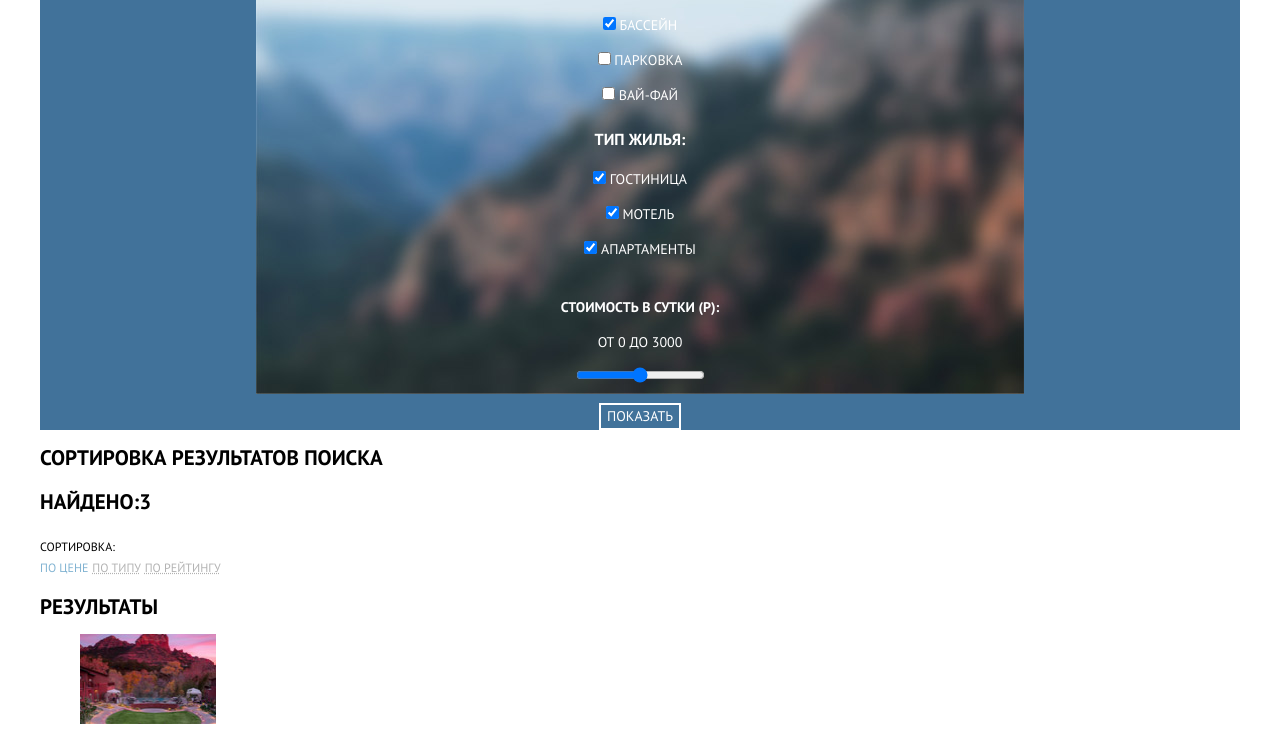
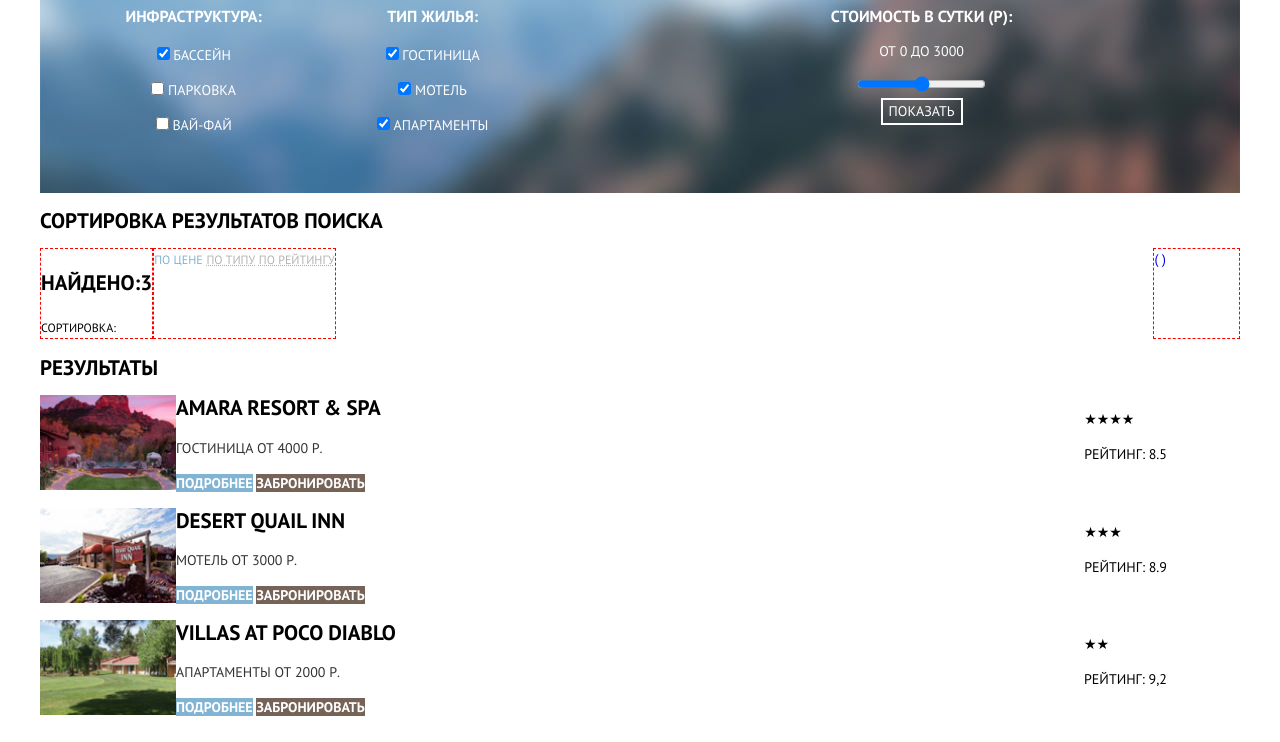
Before and after one commit to Dzadavin/sedona-my, a plain HTML site: page hotels.html in a window 1280 px wide. Shown: the part 109-851 px from the top of the page. Drawn offline with Linux system fonts and the light colour scheme.

Commit message:
added flex on hotels

```diff
--- a/hotels.html
+++ b/hotels.html
@@ -8,14 +8,18 @@
 	<link rel="stylesheet" type="text/css" href="style.css">
 </head>
 <body class="inner-page">
-	<header class="main-header">
+	<header class="main-header container">
 			<nav class="site-navigation">
 				<ul class="site-navigation-list">
+					<div class="left-column">
 						<li><a href="#">Информация</a></li>
 						<li><a href="#">Фото и видео</a></li>
+					</div>
 					<li><a href="#"><img src="img\logo.png" width="140" height="70" alt="Седона логотип"></a></li>
+					<div class="right-column">
 						<li><a href="#">Карта штата</a></li>
 						<li class="site-navigation-current">Гостиницы</li>
+					</div>
 				</ul>
 			</nav>
 	</header>
@@ -71,16 +75,15 @@
 				</fieldset>
 				</div>
 				<div class="right-side">
-					<p class="filter-hotels-range">
-
-							<p class="filter-hotels-range-min">Стоимость в сутки (р):</p>
+					<fieldset class="filter-hotels-range">
+							<legend class="filter-hotels-range-min">Стоимость в сутки (р):</legend>
 							<p class="filter-hotels-range-label">
 								<span>от 0</span>
 								<span>до 3000</span>
 							</p>
 							<input type="range" name="hotels-cost" min="0" max="3000" step="100">
 
-					</p>
+					</fieldset>
 					<button type="submit" class="button">Показать</button>
 				</div>
 			</form>
@@ -88,6 +91,7 @@
 		<!----------------------------------------------->
 		<section class="hotel-sorting">
 			<h2 class="visually-hidden">Сортировка Результатов поиска</h2>
+			<div class="flex-sort">
 				<div class="search-sorting">
 					<p class="search-quantity">Найдено:<output>3</output></p>
 					<span>Сортировка:</span>
@@ -98,8 +102,9 @@
 					<a class="hot-link" href="#">По рейтингу</a>
 				</div>
 				<div class="sort-updown">
-				<a href="#" class="arrow-down"><span></span></a>
-				<a href="#" class="arrow-up"><span></span></a>
+					<a href="#" class="arrow-down"><span>(</span></a>
+					<a href="#" class="arrow-up"><span>)</span></a>
+				</div>
 			</div>
 		</section>
 		<!----------------------------------------------->
@@ -108,7 +113,7 @@
 			<ul class="hotel-list">
 				<li class="hotel-container">
 					<div class="hotel-foto">
-					<a href="#"><img src="img\hotels\amara.jpg" width="136" height="90" alt="Amara Resort & Spa"></a>
+						<a href="#"><img src="img\hotels\amara.jpg" width="136" height="95" alt="Amara Resort & Spa"></a>
 					</div>
 					<div class="hotel-info">
 						<h3><a href="#" class="hotel-name">Amara Resort & Spa</a></h3>
@@ -122,14 +127,14 @@
 						</p>
 					</div>
 					<div class="hotel-rating">
-					<p><span></span><span></span><span></span><span></span></p>
+						<p>&#9733;&#9733;&#9733;&#9733;</p>
 						<p>Рейтинг: 8.5</p>
 					</div>
 				</li>
 				<li class="hotel-container">
 					<div class="hotel-foto">
 						<a href="#"><img src="img\hotels\desert.jpg" width="136"
-					height="90" alt="Desert Quail Inn"></a>
+						height="95" alt="Desert Quail Inn"></a>
 					</div>
 					<div class="hotel-info">
 						<h3><a href="#" class="hotel-name">Desert Quail Inn</a></h3>
@@ -143,14 +148,14 @@
 						</p>
 					</div>
 					<div class="hotel-rating">
-					<p><span></span><span></span><span></span></p>
+						<p>&#9733;&#9733;&#9733;</p>
 						<p>Рейтинг: 8.9</p>
 					</div>
 				</li>
 				<li class="hotel-container">
 					<div class="hotel-foto">
 						<a href="#"><img src="img\hotels\villas.jpg" width="136"
-					height="90" alt="Villas at Poco Diablo"></a>
+						height="95" alt="Villas at Poco Diablo"></a>
 					</div>
 					<div class="hotel-info">
 						<h3><a href="#" class="hotel-name">Villas at Poco Diablo</a></h3>
@@ -164,7 +169,7 @@
 						</p>
 					</div>
 					<div class="hotel-rating">
-					<p><span></span><span></span></p>
+						<p>&#9733;&#9733;</p>
 						<p>Рейтинг: 9,2</p>
 					</div>
 				</li>
--- a/style.css
+++ b/style.css
@@ -319,11 +319,16 @@ p.looking-button:active {
 	color: #766357;
 }
 .filter-hotels {
+	width: 1200px;
+	height: 217px;
 	background-color: #41729a;
-	background-image: url("img/hotels/background.jpg");
+	background-image: url("img/hotels/filter_background.jpg");
 	background-repeat: no-repeat;
 	background-position: top;
 	color: #fff;
+}
+.filter-hotels form {
+	display: flex;
 }
 .filter-hotels fieldset {
 	border: none;
@@ -343,6 +348,19 @@ p.looking-button:active {
 .middle,
 .right-side {
 	text-align: center;
+	padding-top: 30px;
+	/*border: 1px dashed red;*/
+	padding-left: 330px;
+}
+.left-side {
+	padding-left: 73px;
+}
+.middle {
+	padding-left: 90px;
+}
+.filter-hotels-range {
+	padding: 0;
+	margin: 0;
 }
 .filter-hotels button {
 	font: inherit;
@@ -355,6 +373,18 @@ p.looking-button:active {
 .filter-hotels button:hover {
 	color: #000;
 	background-color: #fff;
+}
+.flex-sort {
+	display: flex;
+}
+.search-sorting,
+.sort-select,
+.sort-updown {
+	border: 1px dashed red;
+}
+.sort-updown {
+	margin-left: auto;
+	padding-right: 73px;
 }
 .search-sorting p {
 	font-size: 21px;
@@ -383,6 +413,23 @@ p.looking-button:active {
 }
 .hotel-list {
 	list-style: none;
+	margin: 0;
+	padding: 0;
+	display: flex;
+	flex-direction: column;
+}
+.hotel-container {
+	display: flex;
+	padding: 0;
+	margin: 0;
+}
+.hotel-rating {
+	margin-left: auto;
+	padding-right: 73px;
+}
+.hotel-info h3 {
+	padding-top: 0;
+	margin-top: 0;
 }
 .hotel-name {
 	font-size: 21px;
```
Also changed, not shown: img/hotels/filter_background.jpg (added). Lines whose indentation alone changed are shown as unchanged.
